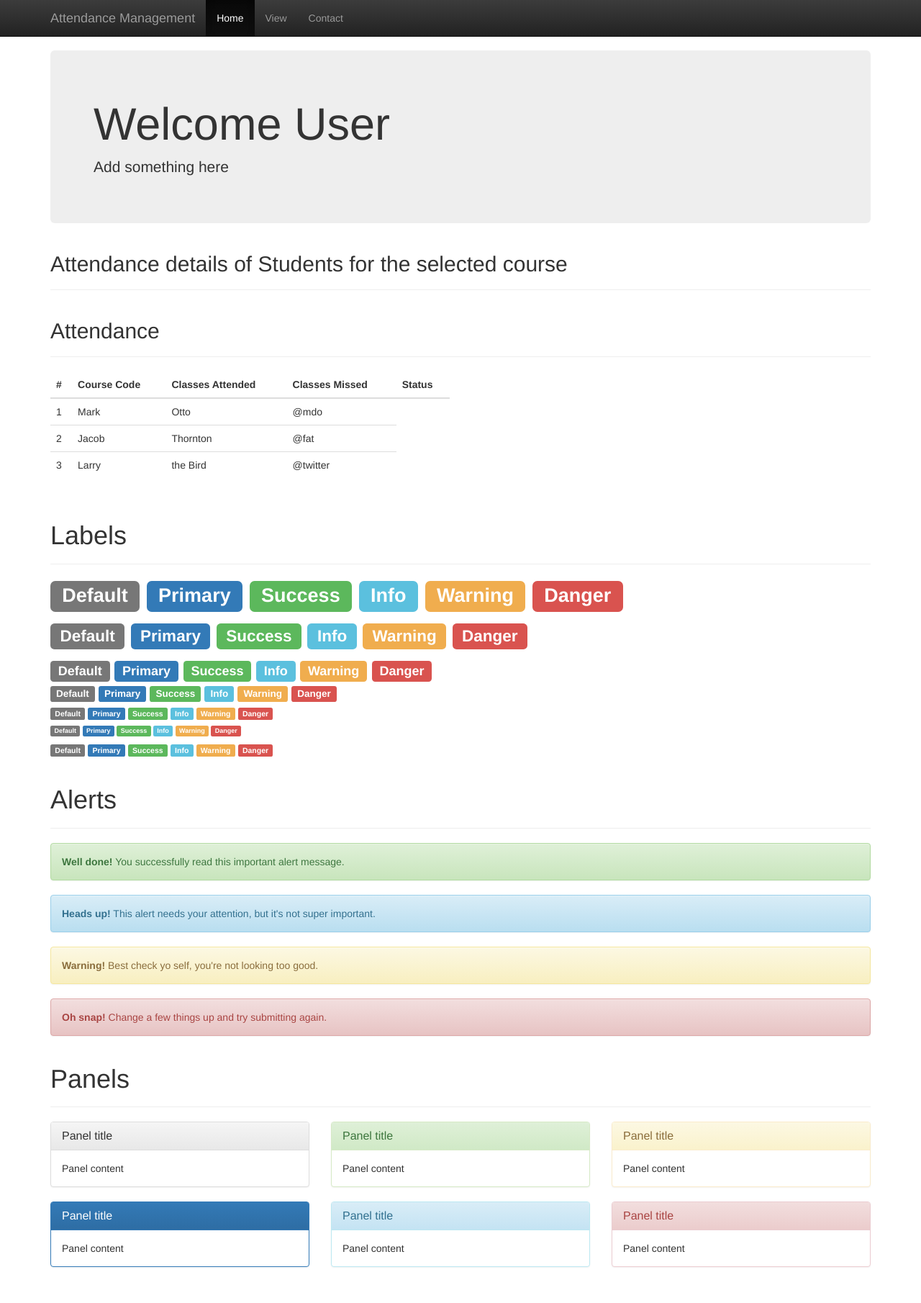
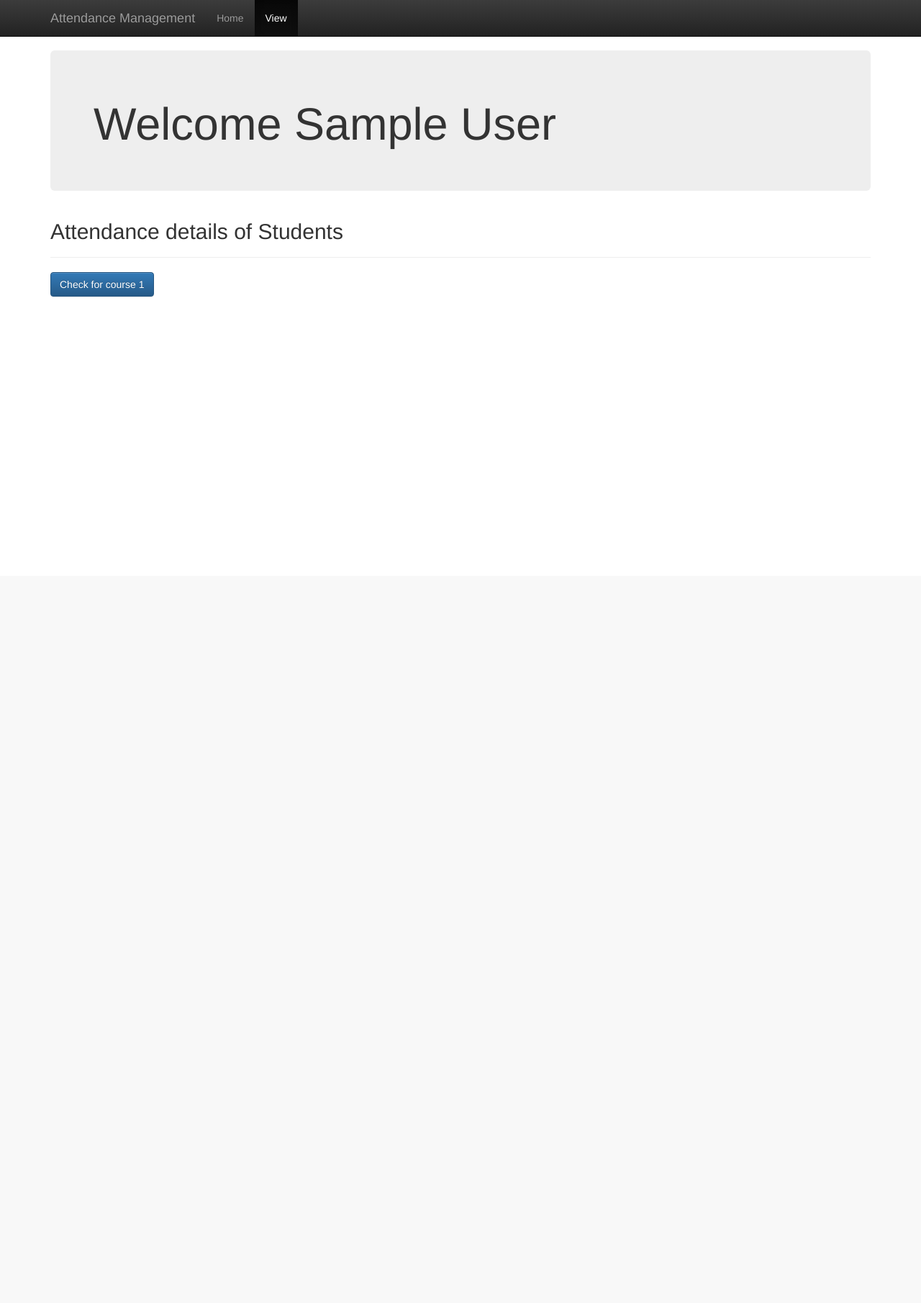
Before and after one commit to bkarthikeyan28/attendance, a PHP site: page /view.php in a window 1280 px wide. Shown: the whole page at 72% size. After the commit the page ends 412 px from the top, so only its background shows below. Run offline with PHP 8.4, Linux system fonts and the light colour scheme; the visitor is signed in with stand-in values (Sample User, id 1); tables that the repository leaves empty or names only in its code hold one stand-in row (values such as "Sample post"); a stand-in replaces the project's code that opens the database connection; some libraries are stand-ins or nearby versions.

Commit message:
Final Changes made

```diff
--- /dev/null
+++ b/connection.php
@@ -0,0 +1,3 @@
+<?php
+	$connection = mysqli_connect('localhost', 'root', 'root', 'dbms');
+?>
--- /dev/null
+++ b/logout.php
@@ -0,0 +1,5 @@
+<?php
+	session_start();
+	session_destroy();
+	header('Location: '.'index.php');
+?>
--- a/view.php
+++ b/view.php
@@ -1,4 +1,10 @@
+<?php
+  include('connection.php');
+  session_start();
+  if(!isset($_SESSION['staff_id'])) {
 
+  }
+?>
 <!DOCTYPE html>
 <html lang="en">
   <head>
@@ -10,7 +16,7 @@
     <meta name="author" content="">
     <link rel="icon" href="../../favicon.ico">
 
-    <title>Theme Template for Bootstrap</title>
+    <title>Attendance Management</title>
 
     <!-- Bootstrap core CSS -->
     <link href="../../dist/css/bootstrap.min.css" rel="stylesheet">
@@ -23,8 +29,6 @@
   </head>
 
   <body role="document">
-
-    <!-- Fixed navbar -->
     <nav class="navbar navbar-inverse navbar-fixed-top">
       <div class="container">
         <div class="navbar-header">
@@ -38,212 +42,96 @@
         </div>
         <div id="navbar" class="navbar-collapse collapse">
           <ul class="nav navbar-nav">
-            <li class="active"><a href="#">Home</a></li>
-            <li><a href="#about">View</a></li>
-            <li><a href="#contact">Contact</a></li>
+            <li><a href="staff.php">Home</a></li>
+            <li class = "active"><a href="view.php">View</a></li>
             </li>
           </ul>
-        </div><!--/.nav-collapse -->
+        </div>
       </div>
     </nav>
 
     <div class="container theme-showcase" role="main">
 
       <div class="jumbotron">
-        <h1>Welcome User</h1>
-        <p>Add something here</p>
+        <h1>Welcome <?php echo $_SESSION['staff_name']; ?></h1>
       </div>
 
 
       <div class="page-header">
-        <h2>Attendance details of Students for the selected course</h2>
+        <h2>Attendance details of Students</h2>
       </div>
-
-      <div class="page-header">
-        <h2>Attendance</h2>
+      <?php
+        $id = $_SESSION['staff_id'];
+        $sql = "SELECT * FROM connector WHERE staff_id = '$id'";
+        $result = $connection -> query($sql);
+        while($row = $result -> fetch_assoc()) {
+          $course = $row['course_id'];
+          echo "<button type=\"button\" class=\"btn btn-primary\" data-toggle=\"modal\" data-target=\"#$course\" data-whatever=\"C1\">Check for course $course</button><br><br>";
+          $temp = "SELECT * FROM attendance_data WHERE course_id = '$course'";
+          $res = $connection -> query($temp);
+          $safe = "";
+          $ok = "";
+          $danger = "";
+          while($row1 = $res -> fetch_assoc()) {
+            if($row1['current_percentage'] >= 85) {
+              $id = $row1['student_id'];
+              $safe = $safe.$id.', ';
+            } else if($row1['current_percentage'] > 75 && $row1['current_percentage'] < 85) {
+              $id = $row1['student_id'];
+              $ok= $ok.$id.', ';
+            } else {
+              $id = $row1['student_id'];
+              $danger= $danger.$id.', ';
+            }
+          }
+          ?>
+          <div class="modal fade" id="<?php echo $course ?>" tabindex="-1" role="dialog" aria-labelledby="exampleModalLabel" aria-hidden="true">
+        <div class="modal-dialog">
+          <div class="modal-content">
+            <div class="modal-header">
+              <button type="button" class="close" data-dismiss="modal" aria-label="Close"><span aria-hidden="true">&times;</span></button>
+              <h4 class="modal-title" id="exampleModalLabel">Attendance Status</h4>
             </div>
+            <div class="modal-body">
               <div class="row">
-        <div class="col-md-6">
-          <table class="table">
-            <thead>
-              <tr>
-                <th>#</th>
-                <th>Course Code</th>
-                <th>Classes Attended</th>
-                <th>Classes Missed</th>
-                <th>Status</th>
-              </tr>
-            </thead>
-            <tbody>
-              <tr>
-                <td>1</td>
-                <td>Mark</td>
-                <td>Otto</td>
-                <td>@mdo</td>
-              </tr>
-              <tr>
-                <td>2</td>
-                <td>Jacob</td>
-                <td>Thornton</td>
-                <td>@fat</td>
-              </tr>
-              <tr>
-                <td>3</td>
-                <td>Larry</td>
-                <td>the Bird</td>
-                <td>@twitter</td>
-              </tr>
-            </tbody>
-          </table>
+                  <div class="panel panel-success">
+                    <div class="panel-heading">
+                      <h3 class="panel-title">Students with attendance greater than 85%</h3>
+                      <h3><span class="label label-success">Safe Attendance</span>
+                    </div>
+                    <div class="panel-body">
+                      <?php echo $safe; ?>
                     </div>
                   </div>
-
-
-
-
-      <div class="page-header">
-        <h1>Labels</h1>
-      </div>
-      <h1>
-        <span class="label label-default">Default</span>
-        <span class="label label-primary">Primary</span>
-        <span class="label label-success">Success</span>
-        <span class="label label-info">Info</span>
-        <span class="label label-warning">Warning</span>
-        <span class="label label-danger">Danger</span>
-      </h1>
-      <h2>
-        <span class="label label-default">Default</span>
-        <span class="label label-primary">Primary</span>
-        <span class="label label-success">Success</span>
-        <span class="label label-info">Info</span>
-        <span class="label label-warning">Warning</span>
-        <span class="label label-danger">Danger</span>
-      </h2>
-      <h3>
-        <span class="label label-default">Default</span>
-        <span class="label label-primary">Primary</span>
-        <span class="label label-success">Success</span>
-        <span class="label label-info">Info</span>
-        <span class="label label-warning">Warning</span>
-        <span class="label label-danger">Danger</span>
-      </h3>
-      <h4>
-        <span class="label label-default">Default</span>
-        <span class="label label-primary">Primary</span>
-        <span class="label label-success">Success</span>
-        <span class="label label-info">Info</span>
-        <span class="label label-warning">Warning</span>
-        <span class="label label-danger">Danger</span>
-      </h4>
-      <h5>
-        <span class="label label-default">Default</span>
-        <span class="label label-primary">Primary</span>
-        <span class="label label-success">Success</span>
-        <span class="label label-info">Info</span>
-        <span class="label label-warning">Warning</span>
-        <span class="label label-danger">Danger</span>
-      </h5>
-      <h6>
-        <span class="label label-default">Default</span>
-        <span class="label label-primary">Primary</span>
-        <span class="label label-success">Success</span>
-        <span class="label label-info">Info</span>
-        <span class="label label-warning">Warning</span>
-        <span class="label label-danger">Danger</span>
-      </h6>
-      <p>
-        <span class="label label-default">Default</span>
-        <span class="label label-primary">Primary</span>
-        <span class="label label-success">Success</span>
-        <span class="label label-info">Info</span>
-        <span class="label label-warning">Warning</span>
-        <span class="label label-danger">Danger</span>
-      </p>
-
-
-
-
-
-      <div class="page-header">
-        <h1>Alerts</h1>
-      </div>
-      <div class="alert alert-success" role="alert">
-        <strong>Well done!</strong> You successfully read this important alert message.
-      </div>
-      <div class="alert alert-info" role="alert">
-        <strong>Heads up!</strong> This alert needs your attention, but it's not super important.
-      </div>
-      <div class="alert alert-warning" role="alert">
-        <strong>Warning!</strong> Best check yo self, you're not looking too good.
-      </div>
-      <div class="alert alert-danger" role="alert">
-        <strong>Oh snap!</strong> Change a few things up and try submitting again.
-      </div>
-
-
-
-      <div class="page-header">
-        <h1>Panels</h1>
-      </div>
-      <div class="row">
-        <div class="col-sm-4">
-          <div class="panel panel-default">
+                  <div class="panel panel-warning">
                     <div class="panel-heading">
-              <h3 class="panel-title">Panel title</h3>
+                      <h3 class="panel-title">Students with attendance greater than 75%</h3>
+                      <h3><span class="label label-warning">Warn Them</span></h3>
                     </div>
                     <div class="panel-body">
-              Panel content
-            </div>
-          </div>
-          <div class="panel panel-primary">
-            <div class="panel-heading">
-              <h3 class="panel-title">Panel title</h3>
-            </div>
-            <div class="panel-body">
-              Panel content
-            </div>
-          </div>
-        </div>
-        <div class="col-sm-4">
-          <div class="panel panel-success">
-            <div class="panel-heading">
-              <h3 class="panel-title">Panel title</h3>
-            </div>
-            <div class="panel-body">
-              Panel content
-            </div>
-          </div>
-          <div class="panel panel-info">
-            <div class="panel-heading">
-              <h3 class="panel-title">Panel title</h3>
-            </div>
-            <div class="panel-body">
-              Panel content
-            </div>
-          </div>
-        </div>
-        <div class="col-sm-4">
-          <div class="panel panel-warning">
-            <div class="panel-heading">
-              <h3 class="panel-title">Panel title</h3>
-            </div>
-            <div class="panel-body">
-              Panel content
+                      <?php echo $ok; ?>
                     </div>
                   </div>
                   <div class="panel panel-danger">
                     <div class="panel-heading">
-              <h3 class="panel-title">Panel title</h3>
+                      <h3 class="panel-title">Students with attendance less than 75%</h3>
+                      <h3><span class="label label-danger">Lacking</span></h3>
                     </div>
                     <div class="panel-body">
-              Panel content
+                      <?php echo $danger; ?>
                     </div>
                   </div>
               </div>
             </div>
-
-
+            <div class="modal-footer">
+              <button type="button" class="btn btn-default" data-dismiss="modal">Close</button>
+            </div>
+          </div>
+        </div>
+      </div>
+      <?php
+        }
+      ?>
     </div>
     <script src="../../dist/js/jquery.js"></script>
     <script src="../../dist/js/bootstrap.min.js"></script>
```
Also changed, not shown: index.php (+16 -6 lines), mail.php (added, +21 -0 lines), staff.php (+93 -136 lines), student.php (added, +135 -0 lines), update.php (added, +64 -0 lines), 712 (1).GIF (added), 712 (2).GIF (added), 712.GIF (added), theme.css (line endings or trailing spaces), 1 other file. Lines whose indentation alone changed are shown as unchanged.
